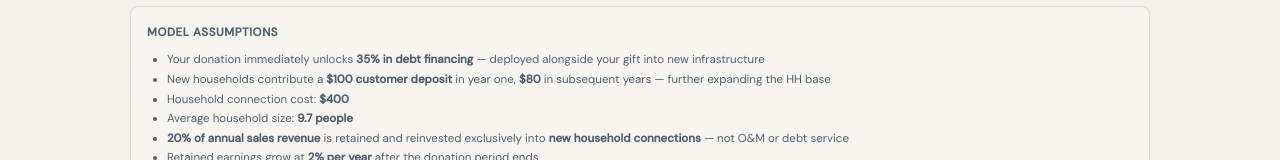
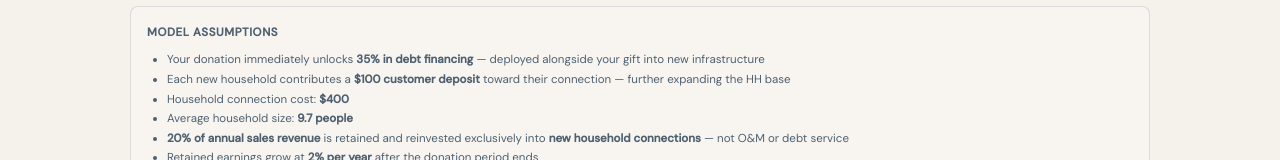
Before and after one commit to Water4-org/catalytic-revenue-calculator, a plain HTML site: page index.html in a window 1280 px wide. Both pictures are taken after a click on the button "How is this calculated?". Shown: the part 1758-1918 px from the top of the page. Drawn offline with nearby package versions, Linux system fonts and the light colour scheme.

Commit message:
methodology: update deposit language to $100 all years per v3

```diff
--- a/index.html
+++ b/index.html
@@ -418,7 +418,7 @@ tfoot td:first-child{text-align:left}
         <strong style="font-size:var(--text-xs);text-transform:uppercase;letter-spacing:.05em;color:var(--text-muted);">Model Assumptions</strong>
         <ul style="margin-top:var(--sp2);padding-left:var(--sp5);font-size:var(--text-xs);color:var(--text-muted);">
           <li>Your donation immediately unlocks <strong>35% in debt financing</strong> — deployed alongside your gift into new infrastructure</li>
-          <li>New households contribute a <strong>$100 customer deposit</strong> in year one, <strong>$80</strong> in subsequent years — further expanding the HH base</li>
+          <li>Each new household contributes a <strong>$100 customer deposit</strong> toward their connection — further expanding the HH base</li>
           <li>Household connection cost: <strong>$400</strong></li>
           <li>Average household size: <strong>9.7 people</strong></li>
           <li><strong>20% of annual sales revenue</strong> is retained and reinvested exclusively into <strong>new household connections</strong> — not O&M or debt service</li>
```
